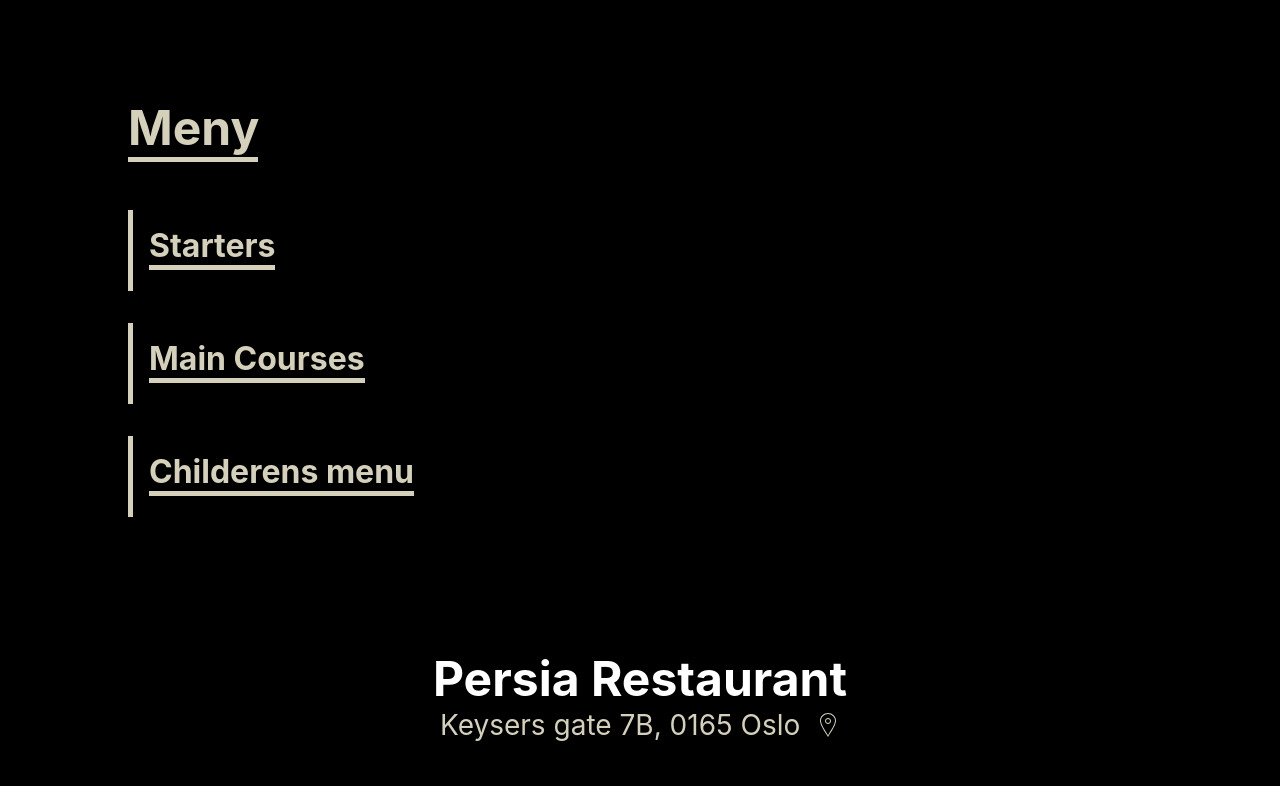
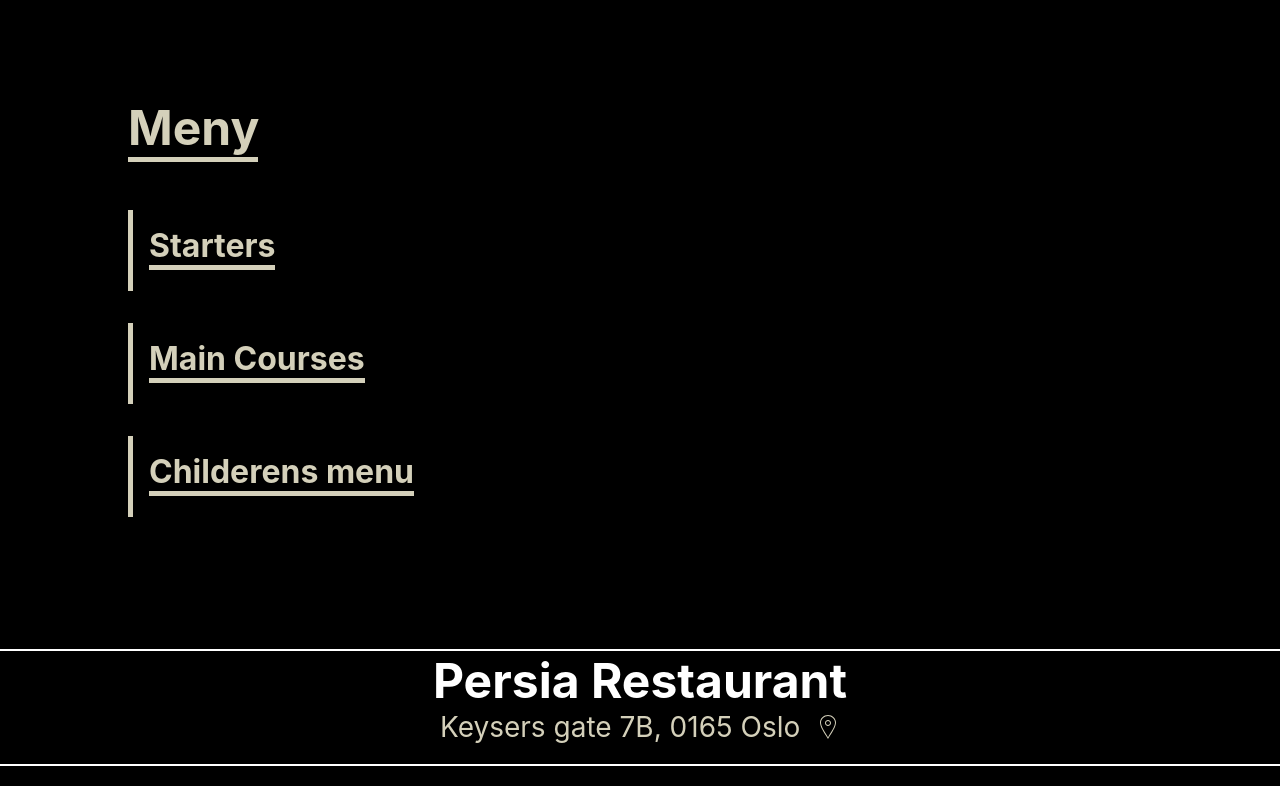
Before and after one commit to maf256/restaurant, a React (Create React App) app: page / in a window 1280 px wide. Shown: the part 1723-2509 px from the top of the page. Before the commit the page ends 2485 px from the top, so only its background shows below. Built offline with nearby package versions, Linux system fonts and the light colour scheme.

Commit message:
fixed border Location

```diff
--- a/src/components/Location/Location.js
+++ b/src/components/Location/Location.js
@@ -13,11 +13,11 @@
 
 const LocationContainer = styled.div`
     width: 100%;
-    height: 90px;
     display: flex;
-    /* justify-content: center; */
     flex-direction: column;
     align-items: center;
+    border-top: 2px solid white;
+    border-bottom: 2px solid white;
     h3 {
         color: white;
         font-size: 3rem;
```
